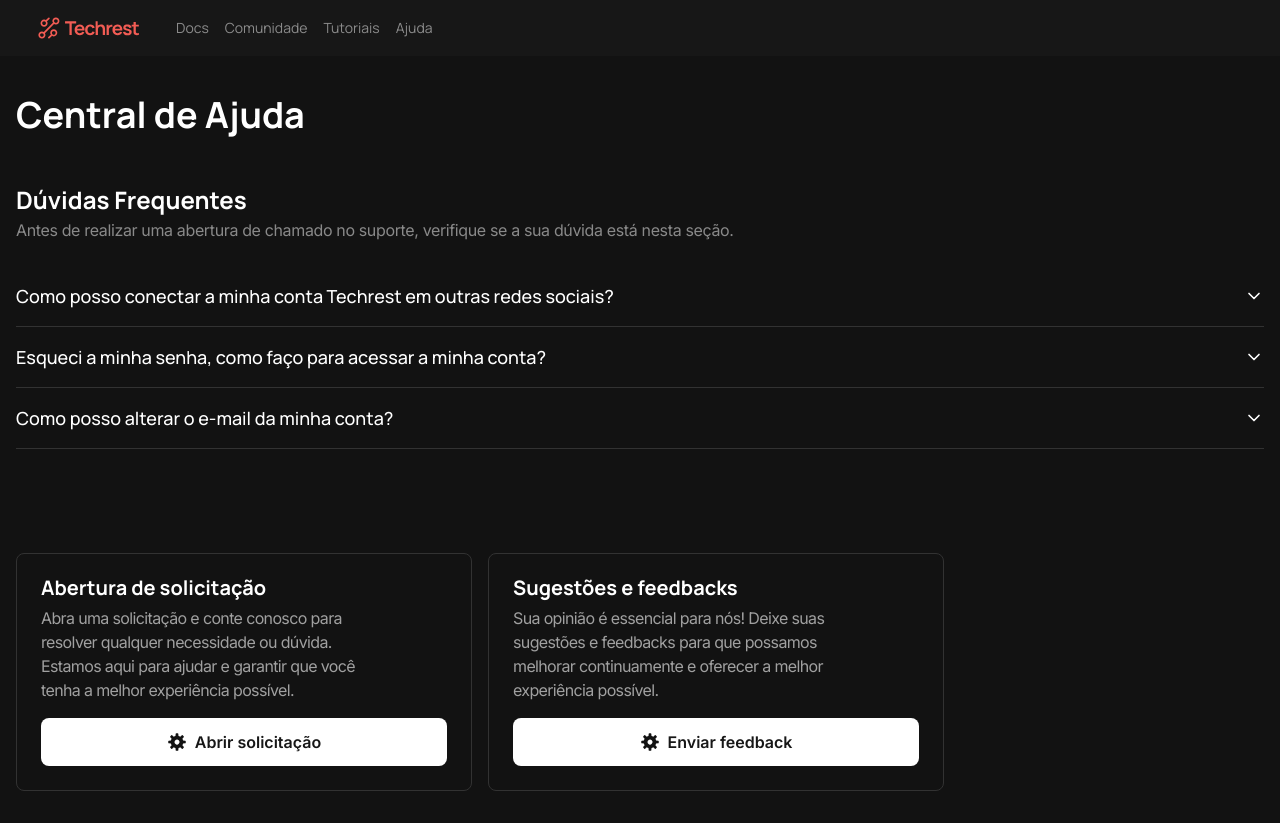
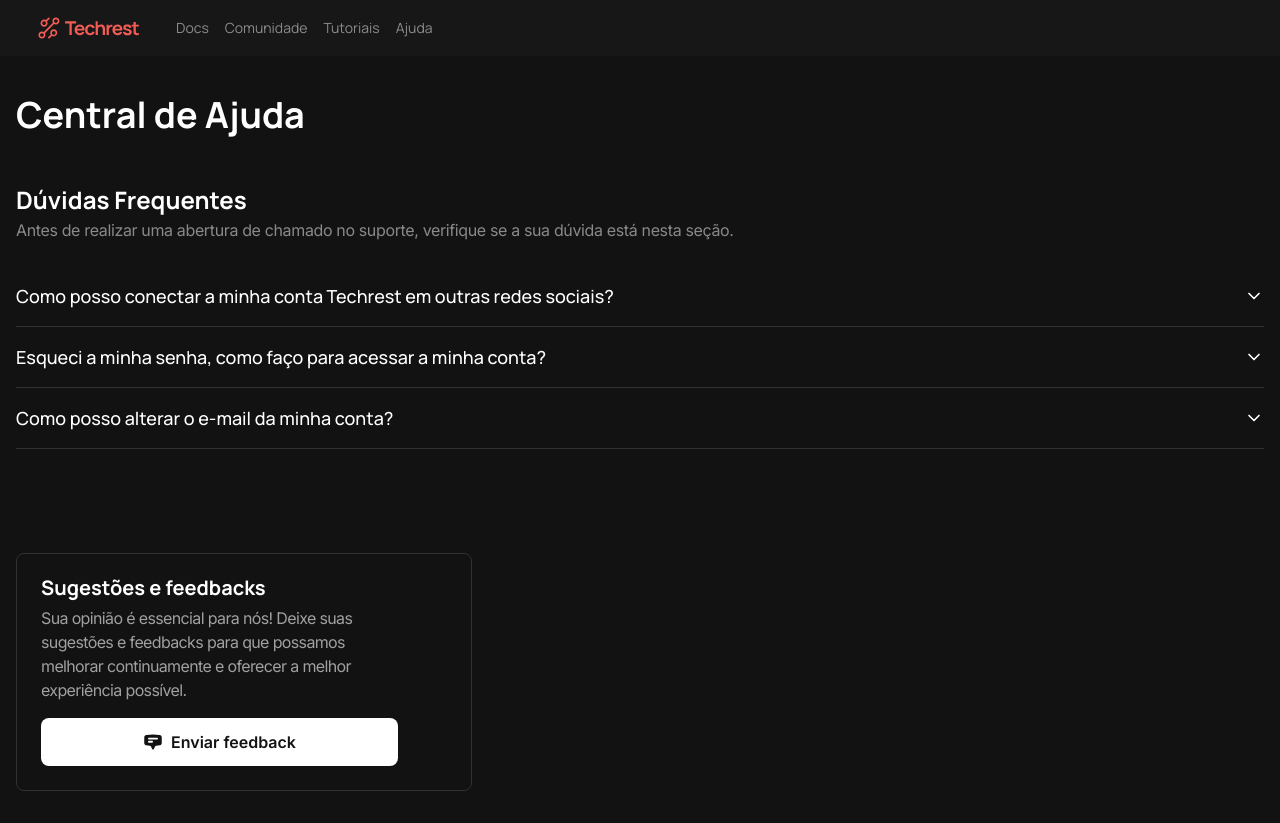
Before and after one commit to Techrest/techrest-wiki, a Next.js app: page /ajuda in a window 1280 px wide. Built offline with nearby package versions, Linux system fonts and the light colour scheme.

Commit message:
feat: atualizando estilização do componente.

```diff
--- a/components/help_center/cards.tsx
+++ b/components/help_center/cards.tsx
@@ -1,24 +1,18 @@
 import React from "react";
-import { Cog8ToothIcon } from "@heroicons/react/16/solid";
+import { ChatBubbleBottomCenterTextIcon } from "@heroicons/react/16/solid";
+import Button from "../techrest/button";
 
 export default function Cards() {
   const data = [
     {
       id: 1,
-      title: "Abertura de solicitação",
-      desc: "Abra uma solicitação e conte conosco para resolver qualquer necessidade ou dúvida. Estamos aqui para ajudar e garantir que você tenha a melhor experiência possível.",
-      icon: <Cog8ToothIcon className="w-5 h-5 fill-black-50" />,
-      button: {
-        text: "Abrir solicitação",
-        className: "",
-      },
-    },
-    {
-      id: 2,
       title: "Sugestões e feedbacks",
       desc: "Sua opinião é essencial para nós! Deixe suas sugestões e feedbacks para que possamos melhorar continuamente e oferecer a melhor experiência possível.",
-      icon: <Cog8ToothIcon className="w-5 h-5 fill-black-50" />,
+      icon: (
+        <ChatBubbleBottomCenterTextIcon className="w-5 h-5 fill-black-50" />
+      ),
       button: {
+        variant: "primary",
         text: "Enviar feedback",
         className:
           "bg-sunset-500 hover:bg-sunset-300 transition-all duration-200",
@@ -41,14 +35,13 @@ export default function Cards() {
               </p>
             </div>
             {/* Botão de ação do cartão */}
-            <button
-              className={`flex justify-center items-center gap-2 w-full px-4 py-3 bg-white text-black-100 rounded-lg hover:bg-white/80 transition-all duration-200 ${card.button.className}`}
-            >
-              {card.icon}
-              <span className="font-inter font-semibold text-base text-black-100">
-                {card.button.text}
-              </span>
-            </button>
+            <Button
+              variant={card.button.variant}
+              text={card.button.text}
+              iconPosition="left"
+              icon={true}
+              iconSrc={card.icon}
+            />
           </div>
         </React.Fragment>
       ))}
```
